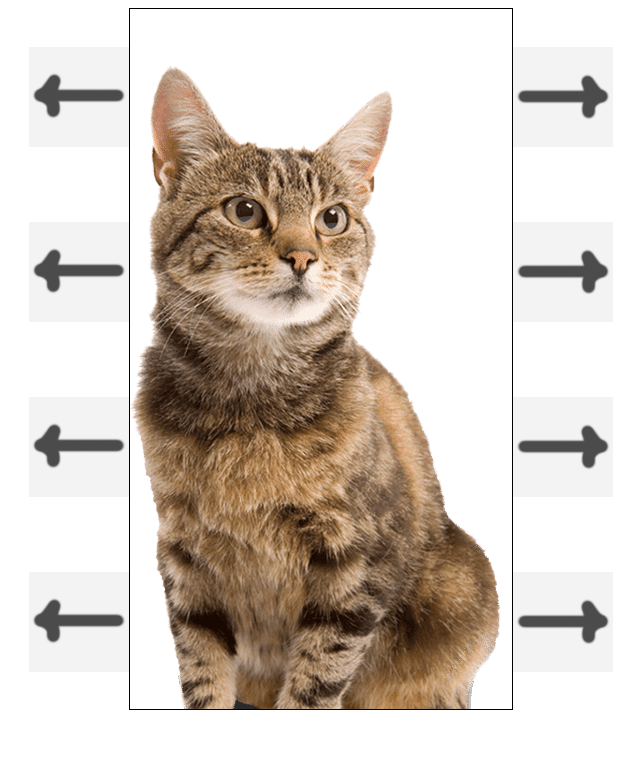
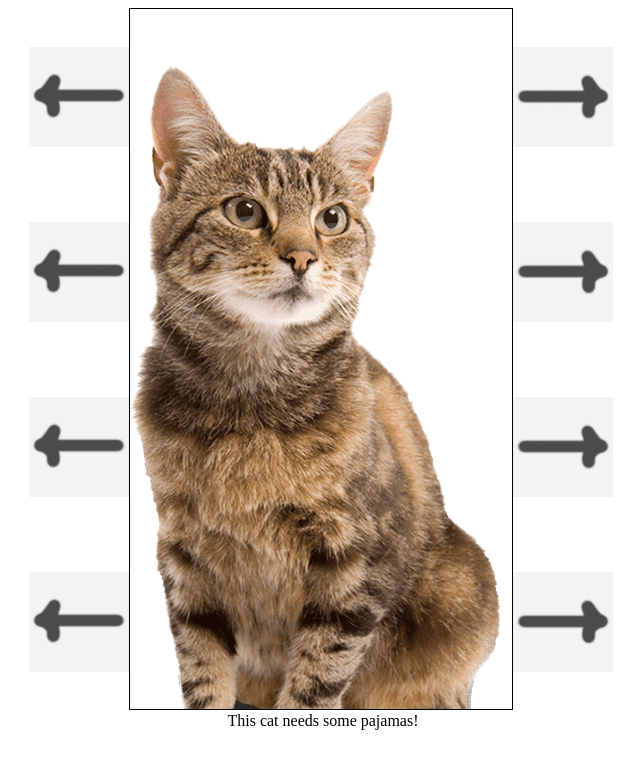
Before and after one commit to natedonato/dresscat, a plain HTML site: page cat.html in a window 1280 px wide. Shown: the whole page, without its empty margins (319-960 px from the left). Drawn offline with Linux system fonts and the light colour scheme.

Commit message:
text under cat

```diff
--- a/cat.html
+++ b/cat.html
@@ -52,6 +52,8 @@
 
     </div>
 
+    <div style="width: 100%; text-align: center; padding: 2px;"> This cat needs some pajamas! </div>
+
 
 
 
```
